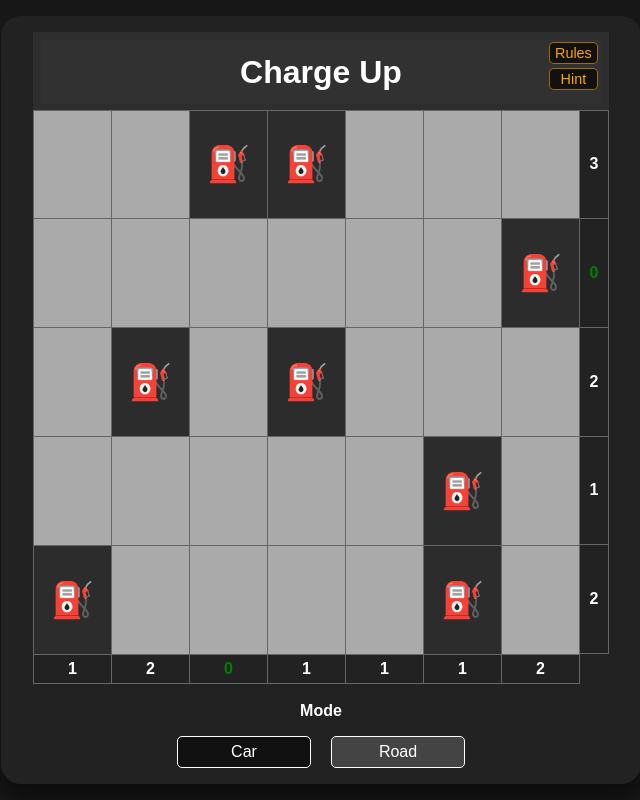
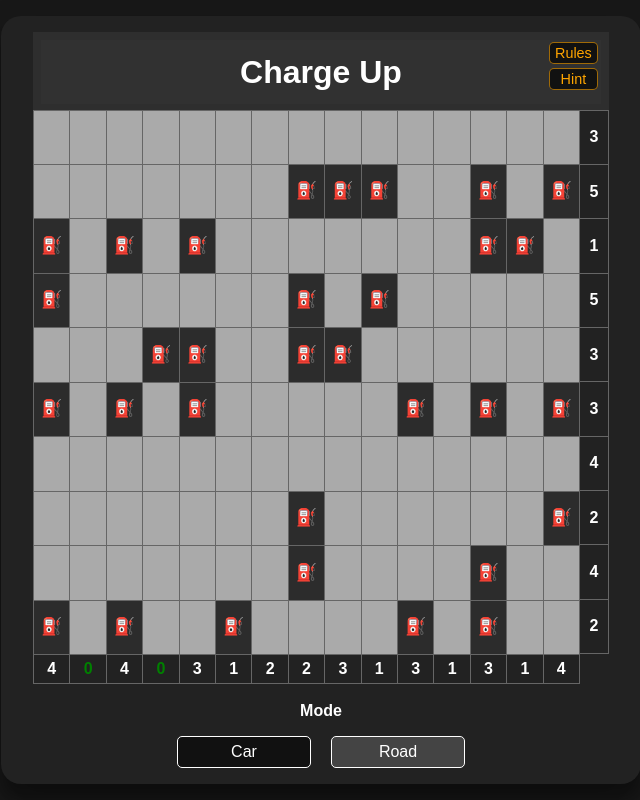
Before and after one commit to Californ1a/chargeup, a Vue app: page / in a window 1280 px wide. Shown: the whole page, without its empty margins (319-959 px from the left). Built offline with nearby package versions, Linux system fonts and the light colour scheme.

Commit message:
fixes #22

```diff
--- a/src/App.vue
+++ b/src/App.vue
@@ -103,8 +103,8 @@ const cellElements = ref(null);
 // const rows = basicBoard.length;
 // const cols = basicBoard[0].length;
 // const game = ref(new Board(basicBoard));
-const rows = 5; // 10;
-const cols = 7; // 15;
+const rows = 10;
+const cols = 15;
 const game = ref(new Board(rows, cols));
 
 const hues = {};
@@ -380,15 +380,20 @@ function editCell(cell, value) {
 	}, 50);
 }
 
+let lastDraggedCellVal = null;
+
 function clicking(e) {
-	if (e.buttons !== 1 || game.value.endTime) return;
+	if (e.buttons !== 1 || game.value.endTime) {
+		lastDraggedCellVal = null;
+		return;
+	}
 	const x = e.clientX;
 	const y = e.clientY;
 	// which cell is mouse within given cellElements
 	for (const cellEle of cellElements.value.children) {
 		const rect = cellEle.getBoundingClientRect();
 		const cell = game.value.getCellFromElement(cellEle);
-		if (cell.value === 'charge') continue;
+		if (cell.value === 'charge' || game.value.endTime || lastDraggedCellVal !== cell.displayValue) continue;
 		if (x >= rect.left && x <= rect.right && y >= rect.top && y <= rect.bottom) {
 			if (cell.displayValue !== mode.value && markMode) {
 				editCell(cell, mode.value);
@@ -402,6 +407,7 @@ function clicking(e) {
 function cellClicked(e) {
 	const cell = game.value.getCellFromElement(e.target);
 	if (cell.value === 'charge' || game.value.endTime) return;
+	lastDraggedCellVal = cell.displayValue;
 	if (cell.displayValue === mode.value) {
 		markMode = false;
 		editCell(cell, null);
```
